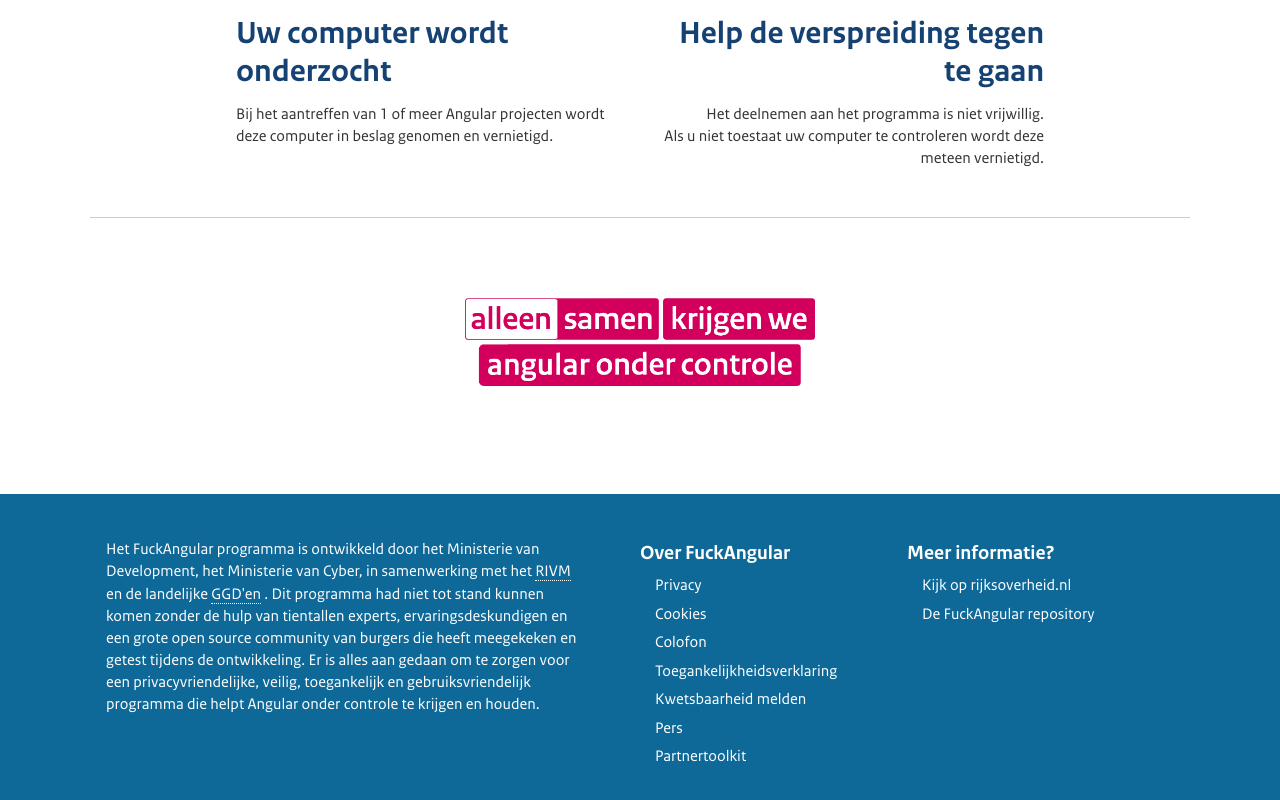
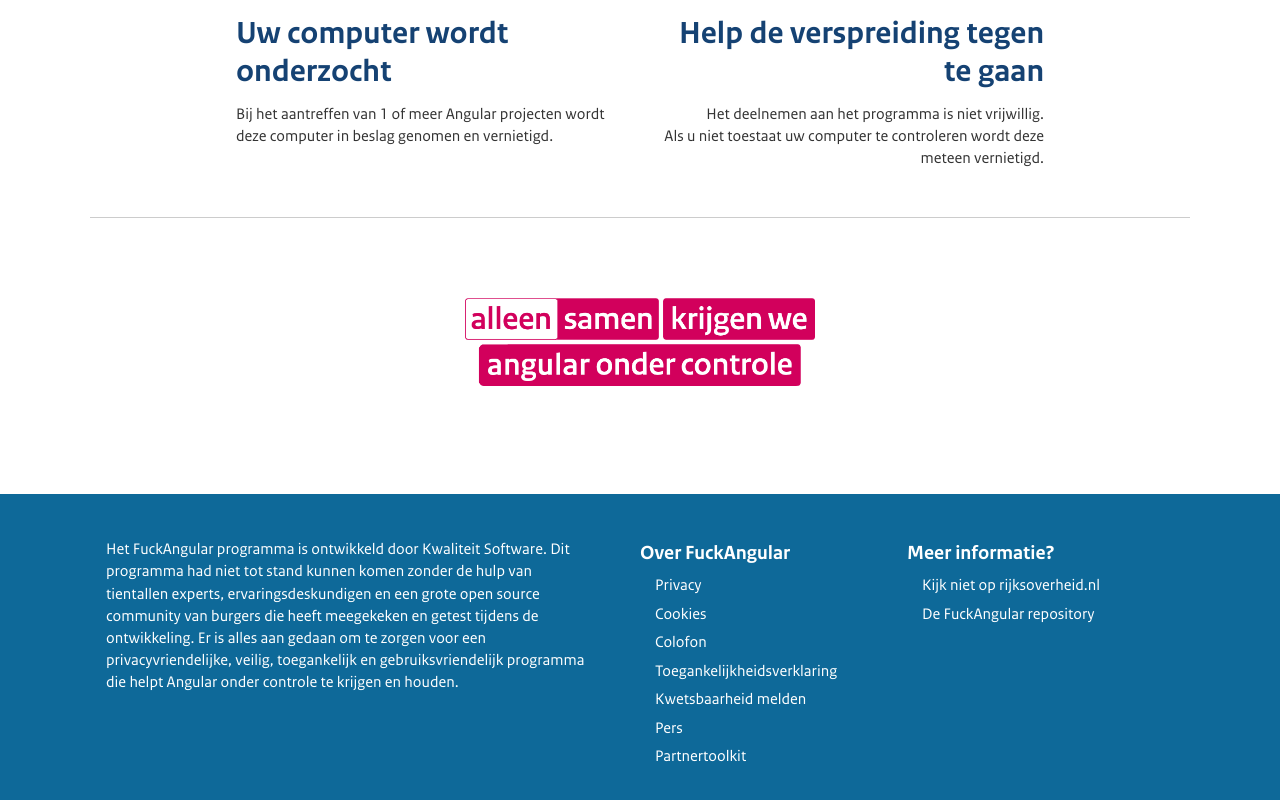
Before and after one commit to Kwaliteit-Software/FuckAngular, a Svelte app: page / in a window 1280 px wide. Shown: the part 656-1456 px from the top of the page. Built offline with nearby package versions, Linux system fonts and the light colour scheme.

Commit message:
less sketchy

```diff
--- a/src/App.svelte
+++ b/src/App.svelte
@@ -112,18 +112,9 @@
         <div class="footer-links-col ___desktop-50">
           <div class="footer-logos-info">
             <h2 class="screen-reader-text">Colofon</h2>
-            Het FuckAngular programma is ontwikkeld door het Ministerie van Development, het Ministerie van Cyber, in
-            samenwerking met het
-            <a href="https://www.rivm.nl/" target="_blank" rel="noopener noreferrer">
-              <abbr title="Rijksinstituut voor Volksgezondheid en Milieu">RIVM</abbr>
-            </a>
-            en de landelijke
-            <a href="https://www.ggd.nl/" target="_blank" rel="noopener noreferrer">
-              <abbr title="Gemeentelijke gezondheidsdienst">GGD'en</abbr>
-            </a>
-            . Dit programma had niet tot stand kunnen komen zonder de hulp van tientallen experts, ervaringsdeskundigen
-            en een grote open source community van burgers die heeft meegekeken en getest tijdens de ontwikkeling. Er is
-            alles aan
+            Het FuckAngular programma is ontwikkeld door Kwaliteit Software.
+            Dit programma had niet tot stand kunnen komen zonder de hulp van tientallen experts, ervaringsdeskundigen
+            en een grote open source community van burgers die heeft meegekeken en getest tijdens de ontwikkeling. Er is alles aan
             gedaan om te zorgen voor een privacyvriendelijke, veilig, toegankelijk en gebruiksvriendelijk programma die
             helpt Angular onder controle te krijgen en houden.
           </div>
@@ -158,7 +149,7 @@
           <h3>Meer informatie?</h3>
           <ul>
             <li>
-              <a href="https://rijksoverheid.nl" target="_blank" rel="noopener noreferrer">Kijk op rijksoverheid.nl </a>
+              <a href="#" rel="noopener noreferrer">Kijk niet op rijksoverheid.nl </a>
             </li>
             <li>
               <a href="https://github.com/kwaliteit-software/fuckangular" target="_blank" rel="noopener noreferrer">De
```
